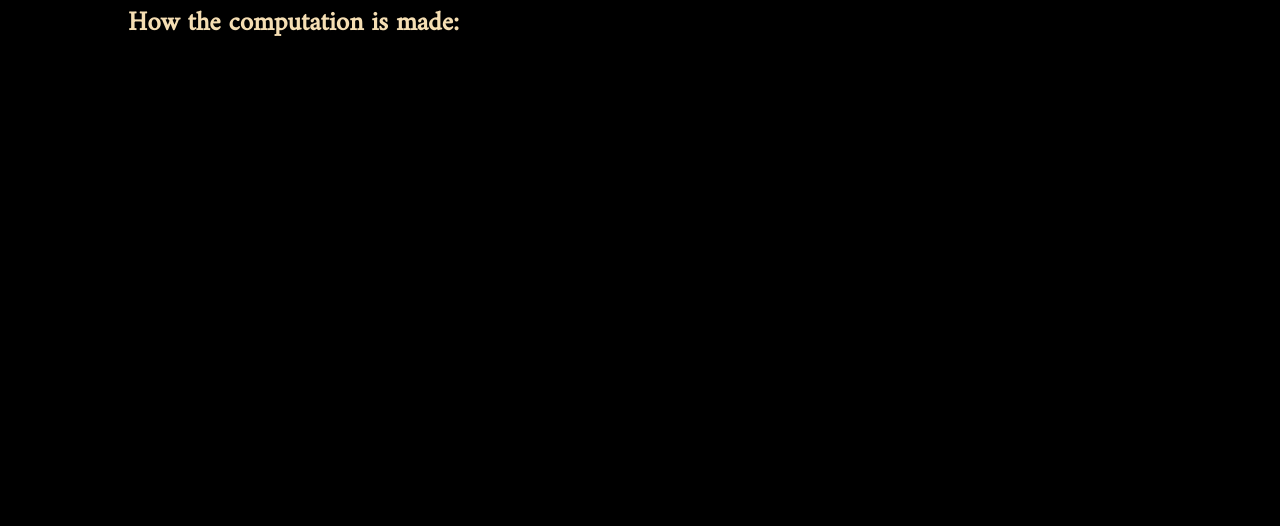
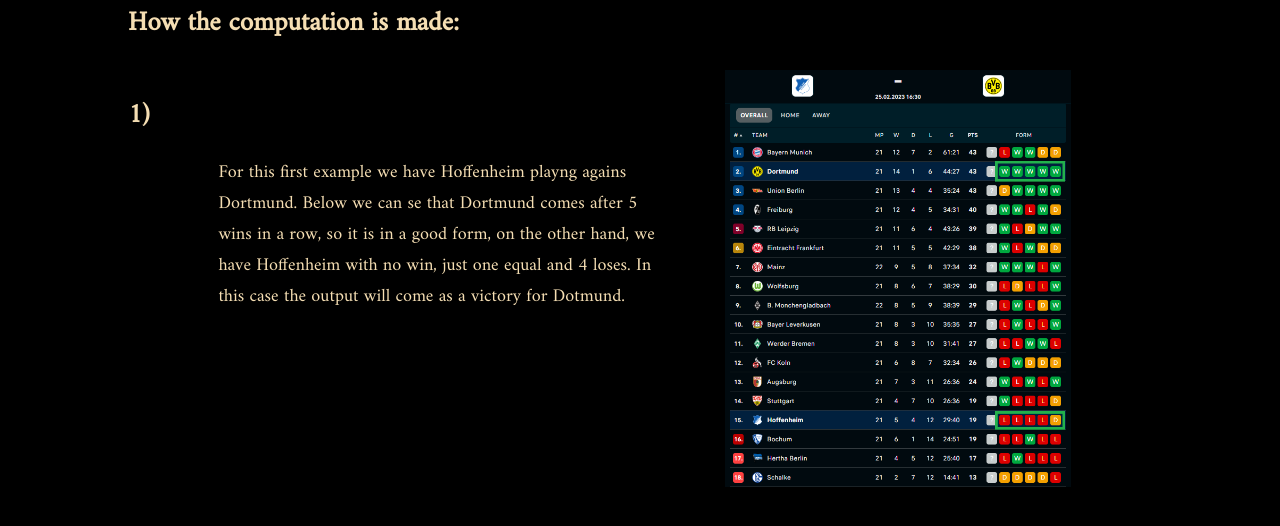
Before and after one commit to burjepaul/Fotbal-predictions, a React (Create React App) app: page /aboutus in a window 1280 px wide. Shown: the part 1090-1616 px from the top of the page. Before the commit the page ends 1201 px from the top, so only its background shows below. Built offline with nearby package versions, Linux system fonts and the light colour scheme.

Commit message:
About us, exeple 1

```diff
--- a/src/config/leagues.json
+++ b/src/config/leagues.json
@@ -14,6 +14,9 @@
     "All",
       "A-League",
       "A-League Women"
+  ],
+  "Austria": [
+      "Bundesliga"
   ],
   "Azerbaijan": [
     "All",
@@ -76,6 +79,7 @@
   ],
   "Croatia": [
     "All",
+      "Druga NL",
       "HNL",
       "Prva NL"
   ],
@@ -143,6 +147,7 @@
       "Junioren Bundesliga South",
       "Oberliga Bremen",
       "Oberliga Hamburg",
+      "Oberliga Hessen",
       "Oberliga Niederrhein",
       "Oberliga Niedersachsen",
       "Oberliga NOFV-Nord",
@@ -423,6 +428,9 @@
   "Uganda": [
       "Premier League"
   ],
+  "Ukraine": [
+      "Youth League"
+  ],
   "United arab emirates": [
     "All",
       "Division 1",
--- a/src/routes/aboutus/aboutus.component.jsx
+++ b/src/routes/aboutus/aboutus.component.jsx
@@ -1,5 +1,6 @@
 import './aboutus.styles.scss'
 import img from '../../assets/aboutusImage.jpg'
+import firstExemple from '../../assets/firstExemple.png'
 
 const Aboutus = () => {
     return (
@@ -8,13 +9,20 @@
         <div className='image-container'>
             <img src={img} alt="aboutus" className='aboutus-image'/>
             <div className='image-text'>
-                <p>We are trying to predict the fotbal matches results using an automate software. The automation is done by scanning all the fotbal matches that are going to be
+                <p>Using an automate software, we are trying to predict the fotbal matches results. The automation is done by scanning all the fotbal matches that are going to be
                     played tomorrow, and base on the teams form it is going to predict the winner (see below). Each day there will be at least 10 games that are most likely to be correct,
-                    depending of overall loading. The scanning is done only on competition where there is a standing, for cups, frendly matches and other such events being ignored.</p>
+                    depending of overall loading. The scanning is done only on competition where there is a standing. For cups, frendly matches and other such events being ignored.</p>
             </div>
         </div>
         <div className='calculation-description'>
             <h2>How the computation is made:</h2>
+            <div className='first-exemple'>
+                <h2>1)</h2>
+                <p>For this first example we have Hoffenheim playng agains Dortmund. Below we can se that Dortmund comes after 5 wins in a row, so it is in a good form, on the other hand,
+                    we have Hoffenheim with no win, just one equal and 4 loses. In this case the output will come as a victory for Dotmund.
+                </p>
+                <img src={firstExemple} alt="first exemple" className='first-exemple-img'/>
+            </div>
         </div>
         </>
     )
--- a/src/routes/aboutus/aboutus.styles.scss
+++ b/src/routes/aboutus/aboutus.styles.scss
@@ -36,6 +36,25 @@
     h2{
         color: var(--color-title);
     }
+    .first-exemple{
+        display: flex;
+        h2{
+            display: block;
+
+        }
+        p{
+            color: var(--color-title);
+            width: 50%;
+            padding: 6%;
+        }
+
+        .first-exemple-img{
+            width: 30%;
+            height: auto;
+
+        }
+
+    }
 }
 
 
```
Also changed, not shown: src/assets/firstExemple.png (added).
